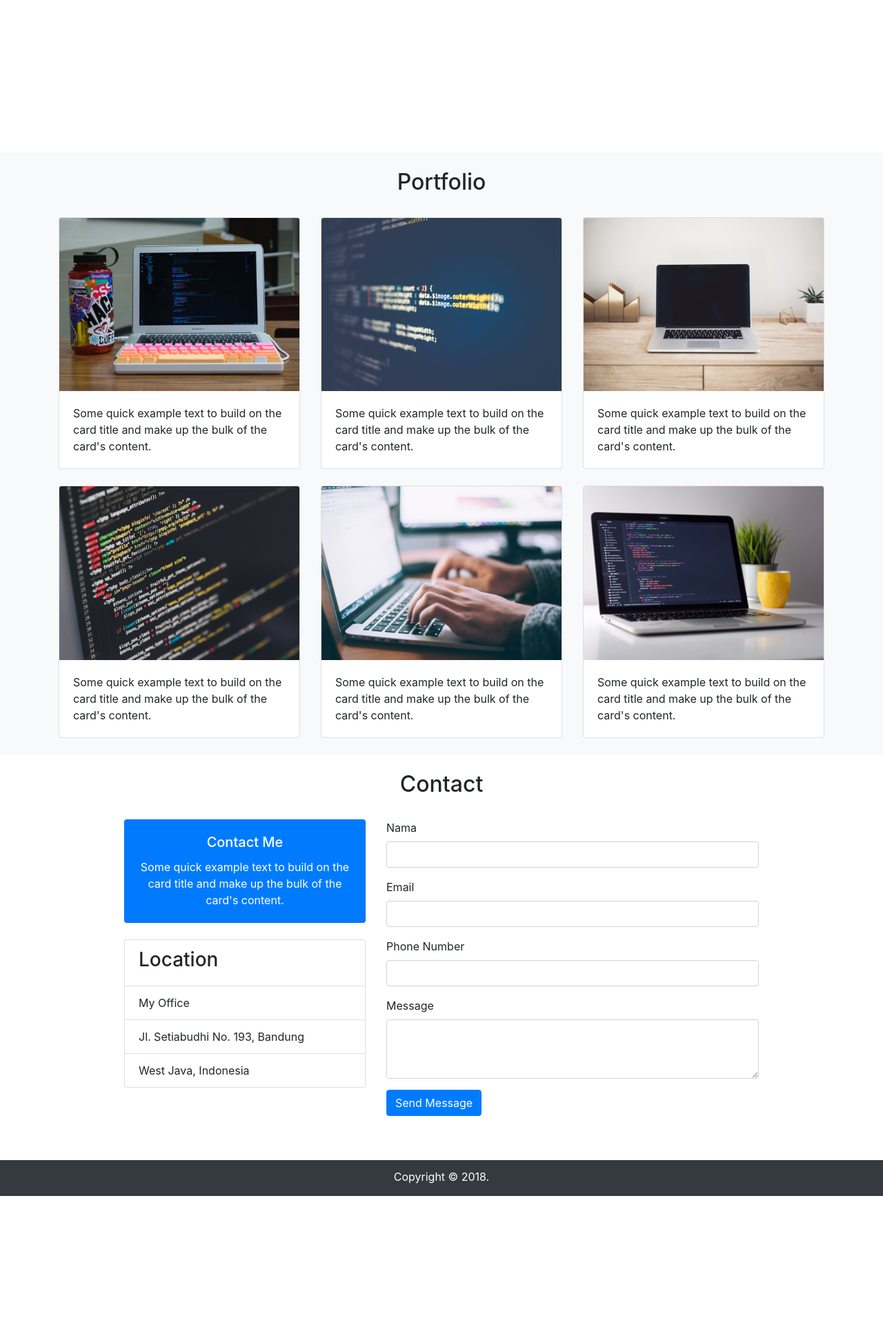
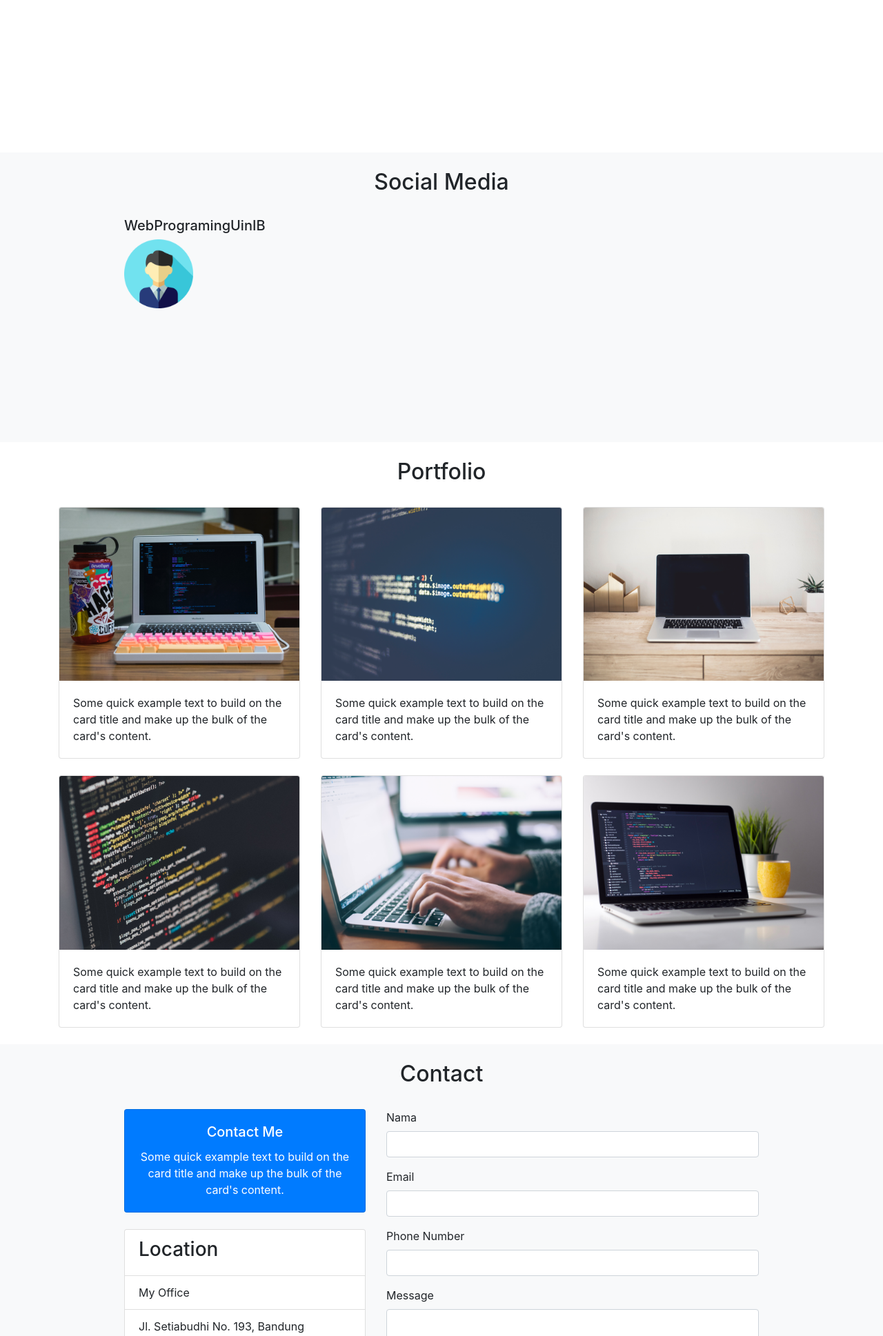
Before and after one commit to dwiegil/project_uas_portfolio, a PHP site: page / in a window 1280 px wide. Shown: the part 794-2731 px from the top of the page at 69% size. Before the commit the page ends 2528 px from the top, so only its background shows below. Run offline with PHP 8.4, Linux system fonts and the light colour scheme.

Commit message:
second commit

```diff
--- a/index.php
+++ b/index.php
@@ -69,10 +69,28 @@
     </section>
 
 
+<!-- Youtube & instagram -->
+    <section class="social bg-light" id="social">
+      <div class="container">
+        <div class="row pt-4 mb-4">
+          <div class="col text-center">
+            <h2>Social Media</h2>
+          </div>
+        </div>
+
+        <div class="row justify-content-center">
+          <div class="col-md-5">
+            <h5>WebProgramingUinIB</h5>
+            <img src="img/profile1.png" width="100">
+          </div>
+          <div class="col-md-5"></div>
+        </div>
+      </div>
+    </section>
 
 
     <!-- Portfolio -->
-    <section class="portfolio bg-light" id="portfolio">
+    <section class="portfolio" id="portfolio">
       <div class="container">
         <div class="row pt-4 mb-4">
           <div class="col text-center">
@@ -141,7 +159,7 @@
 
 
     <!-- Contact -->
-    <section class="contact" id="contact">
+    <section class="contact bg-light" id="contact">
       <div class="container">
         <div class="row pt-4 mb-4">
           <div class="col text-center">
```
